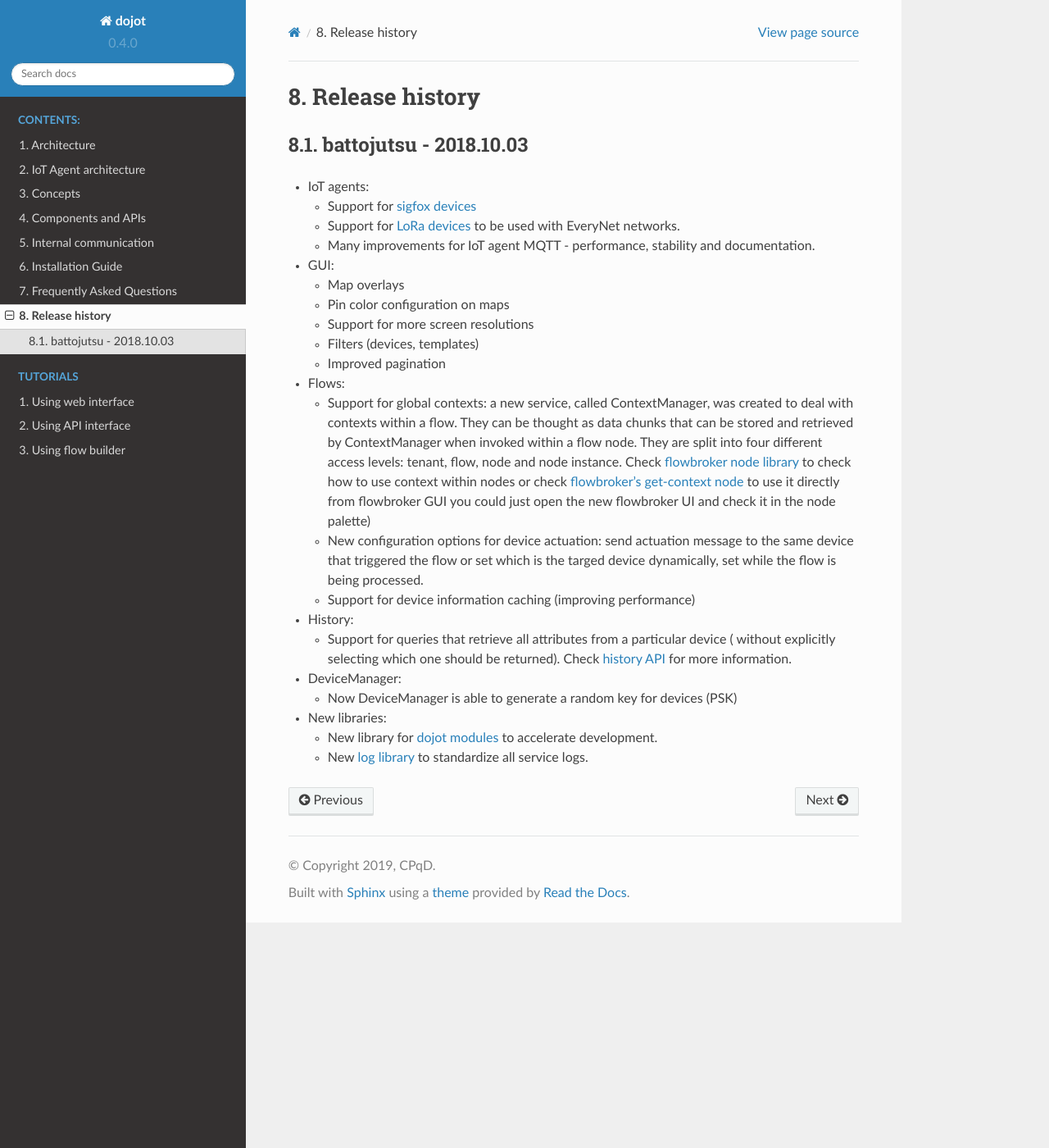
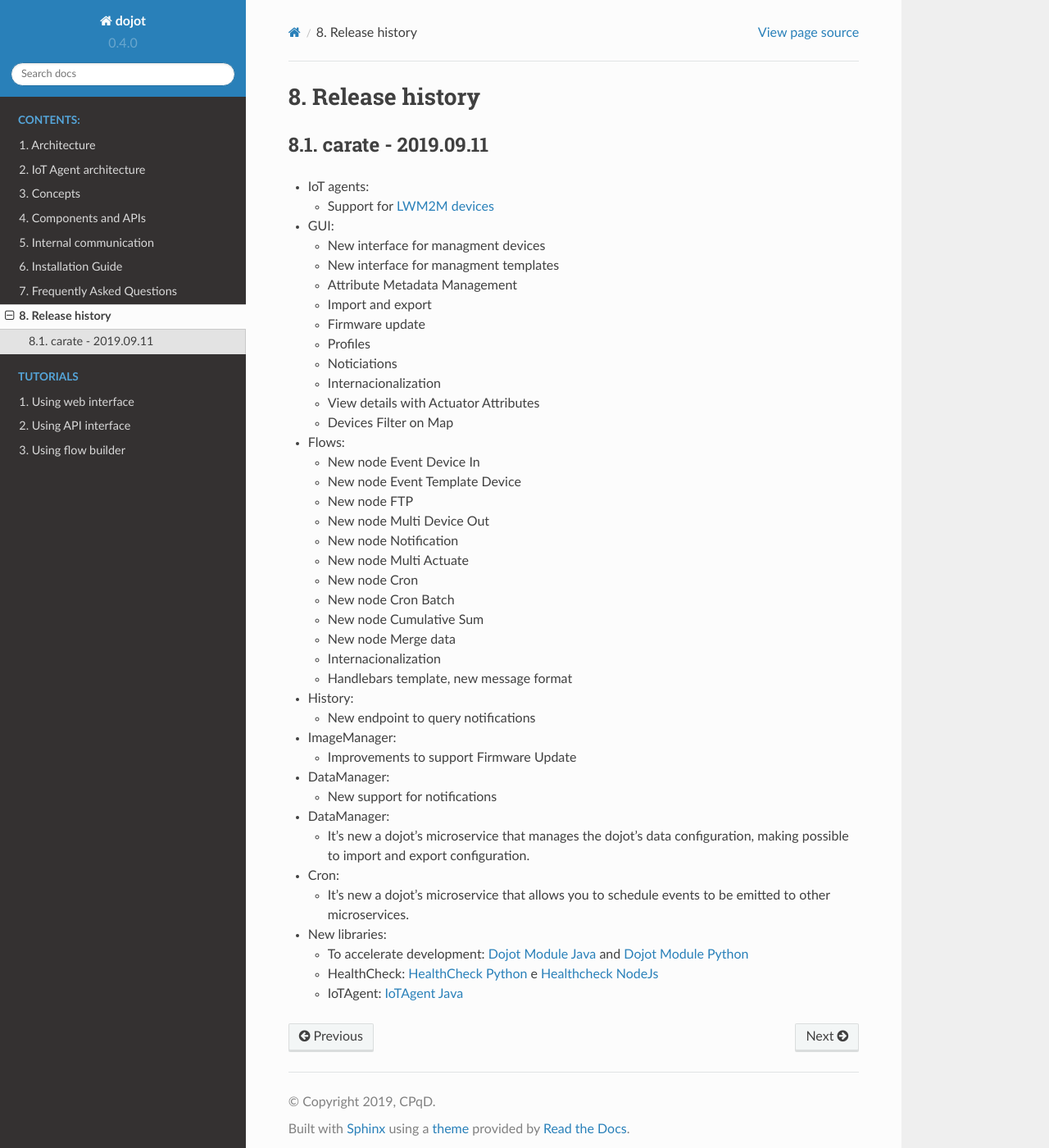
Before and after one commit to dojot/docs, a Sphinx documentation site: the page built from source/releases.rst, in a window 1280 px wide and 1400 px high. Shown: the whole window at 82% size. Built offline with Sphinx 7.4.7 and the Read the Docs theme 2.0.0, drawn with Linux system fonts in a browser that asks for light colours.

Commit message:
releases

```diff
--- a/source/releases.rst
+++ b/source/releases.rst
@@ -1,51 +1,73 @@
 Release history
 ===============
 
-battojutsu - 2018.10.03
+carate - 2019.09.11
 -----------------------
-
 
 - IoT agents:
 
-  - Support for `sigfox devices <http://github.com/dojot/iotagent-sigfox>`_
-  - Support for `LoRa devices <http://github.com/dojot/iotagent-lora-everynet>`_ to be
-    used with EveryNet networks.
-  - Many improvements for IoT agent MQTT - performance, stability and documentation.
+  - Support for
+    `LWM2M devices <https://github.com/dojot/iotagent-leshan>`_
 
 - GUI:
 
-  - Map overlays
-  - Pin color configuration on maps
-  - Support for more screen resolutions
-  - Filters (devices, templates)
-  - Improved pagination
+  - New interface for managment devices
+  - New interface for managment templates
+  - Attribute Metadata Management
+  - Import and export
+  - Firmware update
+  - Profiles
+  - Noticiations
+  - Internacionalization
+  - View details with Actuator Attributes
+  - Devices Filter on Map
 
 - Flows:
 
-  - Support for global contexts: a new service, called ContextManager, was created
-    to deal with contexts within a flow. They can be thought as data chunks that
-    can be stored and retrieved by ContextManager when invoked within a flow node.
-    They are split into four different access levels: tenant, flow, node and node
-    instance. Check `flowbroker node library <https://github.com/dojot/flowbroker/blob/master/lib/ContextHandler.js>`_
-    to check how to use context within nodes or check `flowbroker's get-context node <https://github.com/dojot/flowbroker/tree/master/orchestrator/nodes/get-context>`_
-    to use it directly from flowbroker GUI  you could just open the new
-    flowbroker UI and check it in the node palette)
-  - New configuration options for device actuation: send actuation message to the
-    same device that triggered the flow or set which is the targed device dynamically,
-    set while the flow is being processed.
-  - Support for device information caching (improving performance)
+  - New node Event Device In
+  - New node Event Template Device
+  - New node FTP
+  - New node Multi Device Out
+  - New node Notification
+  - New node Multi Actuate
+  - New node Cron
+  - New node Cron Batch
+  - New node Cumulative Sum
+  - New node Merge data
+  - Internacionalization
+  - Handlebars template, new message format
 
 - History:
 
-  - Support for queries that retrieve all attributes from a particular device (
-    without explicitly selecting which one should be returned). Check `history API <https://dojot.github.io/history/apiary_v1.0.0.html>`_
-    for more information.
+  - New endpoint to query notifications
 
-- DeviceManager:
+- ImageManager:
 
-  - Now DeviceManager is able to generate a random key for devices (PSK)
+  - Improvements to support Firmware Update
+
+- DataManager:
+
+  - New support for notifications
+
+- DataManager:
+
+  - It's new a dojot's microservice that manages
+    the dojot's data configuration,
+    making possible to import and export configuration.
+
+- Cron:
+
+  - It's new a dojot's microservice that allows
+    you to schedule events to be emitted
+    to other microservices.
 
 - New libraries:
 
-  - New library for `dojot modules <https://github.com/dojot/dojot-module-nodejs>`_ to accelerate development.
-  - New `log library <https://github.com/dojot/dojot-module-logger-nodejs>`_ to standardize all service logs.
+  - To accelerate development:
+    `Dojot Module Java <https://github.com/dojot/dojot-module-java>`_
+    and `Dojot Module Python <https://github.com/dojot/dojot-module-python>`_
+  - HealthCheck:
+    `HealthCheck Python <https://github.com/dojot/healthcheck-python>`_
+    e `Healthcheck NodeJs <https://github.com/dojot/healthcheck-nodejs>`_
+  - IoTAgent:
+    `IoTAgent Java <https://github.com/dojot/iotagent-java>`_
```
Also changed, not shown: source/architecture.rst (+7 -12 lines), source/installation-guide.rst (+7 -4 lines).
